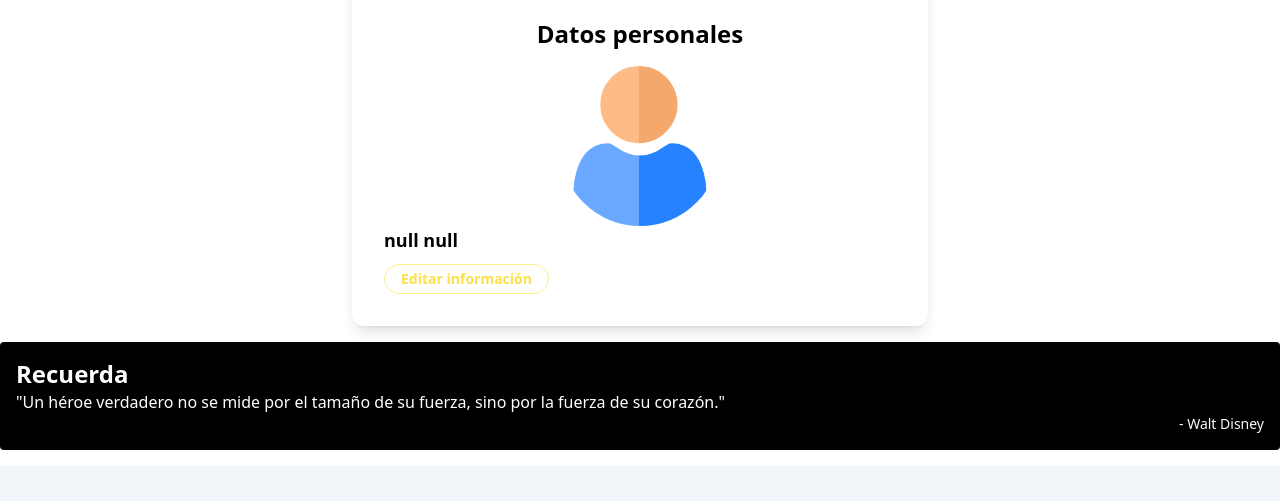
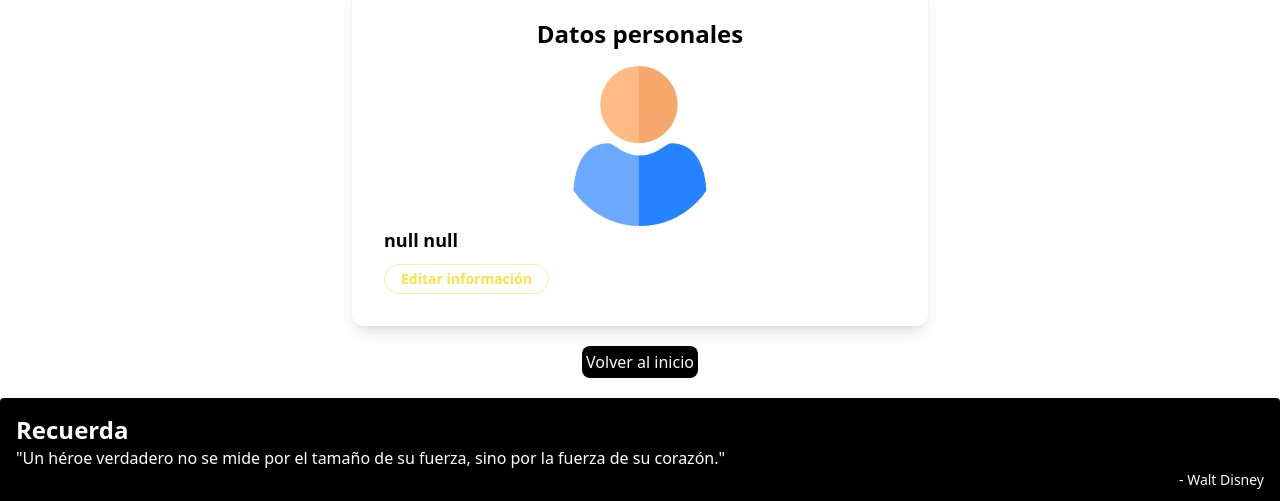
Before and after one commit to aaangieco/coincontrolwebapp, a plain HTML site: page coincontrolweapp-main/perfil.html in a window 1280 px wide. Shown: the part 158-659 px from the top of the page. Drawn offline with nearby package versions, Linux system fonts and the light colour scheme.

Commit message:
Update perfil.html
Agregar boton que redireccione a home-user.html

```diff
--- a/coincontrolweapp-main/perfil.html
+++ b/coincontrolweapp-main/perfil.html
@@ -94,6 +94,13 @@
                 </div>
             </div>
         </div>
+        <div class="text-center m-5">
+            <button class="bg-black text-slate-50 rounded-lg p-1 hover:bg-yellow-300 hover:text-black">
+                <a class="container" href="home-user.html">
+                    Volver al inicio
+                </a>
+            </button>
+        </div>
     </section>
     <section class="">
         <div class="container max-w-7xl mx-auto p-4 bg-black rounded block m-4">
```
